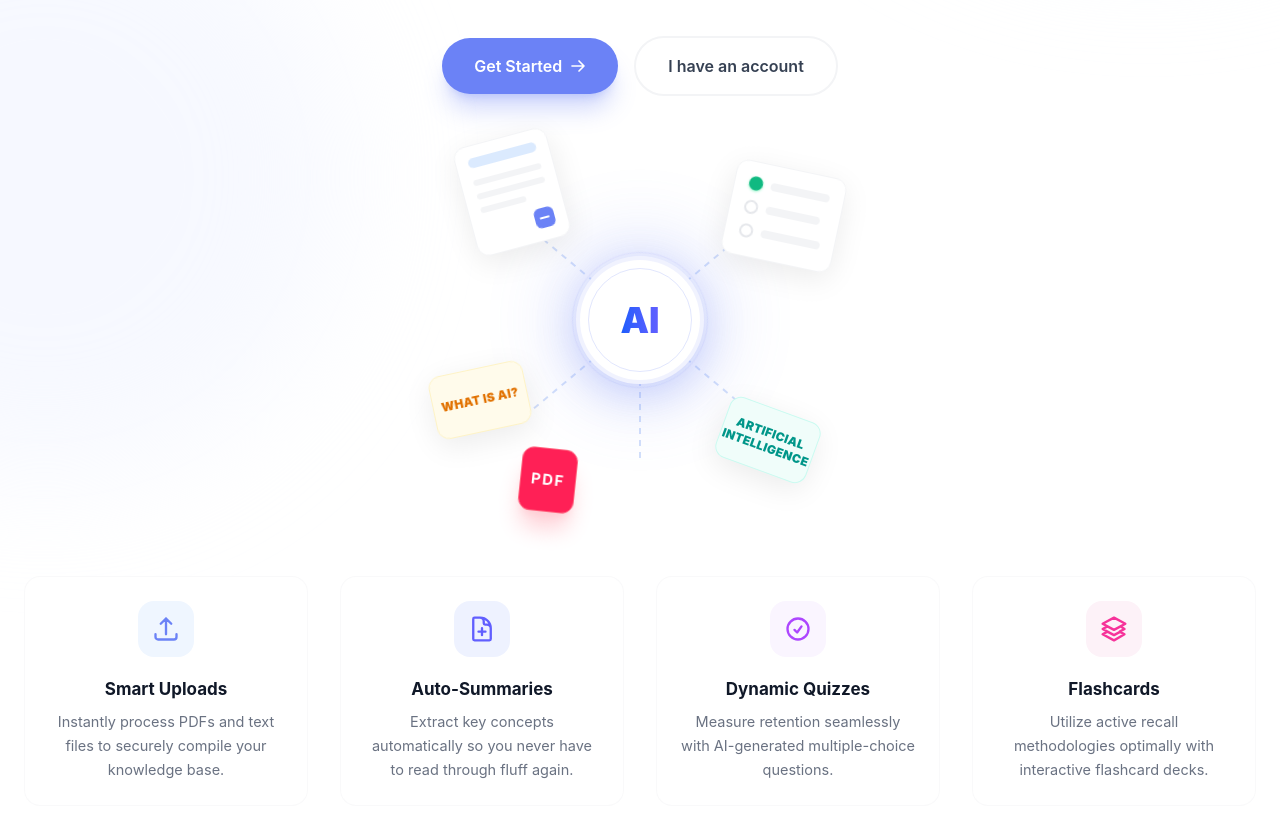
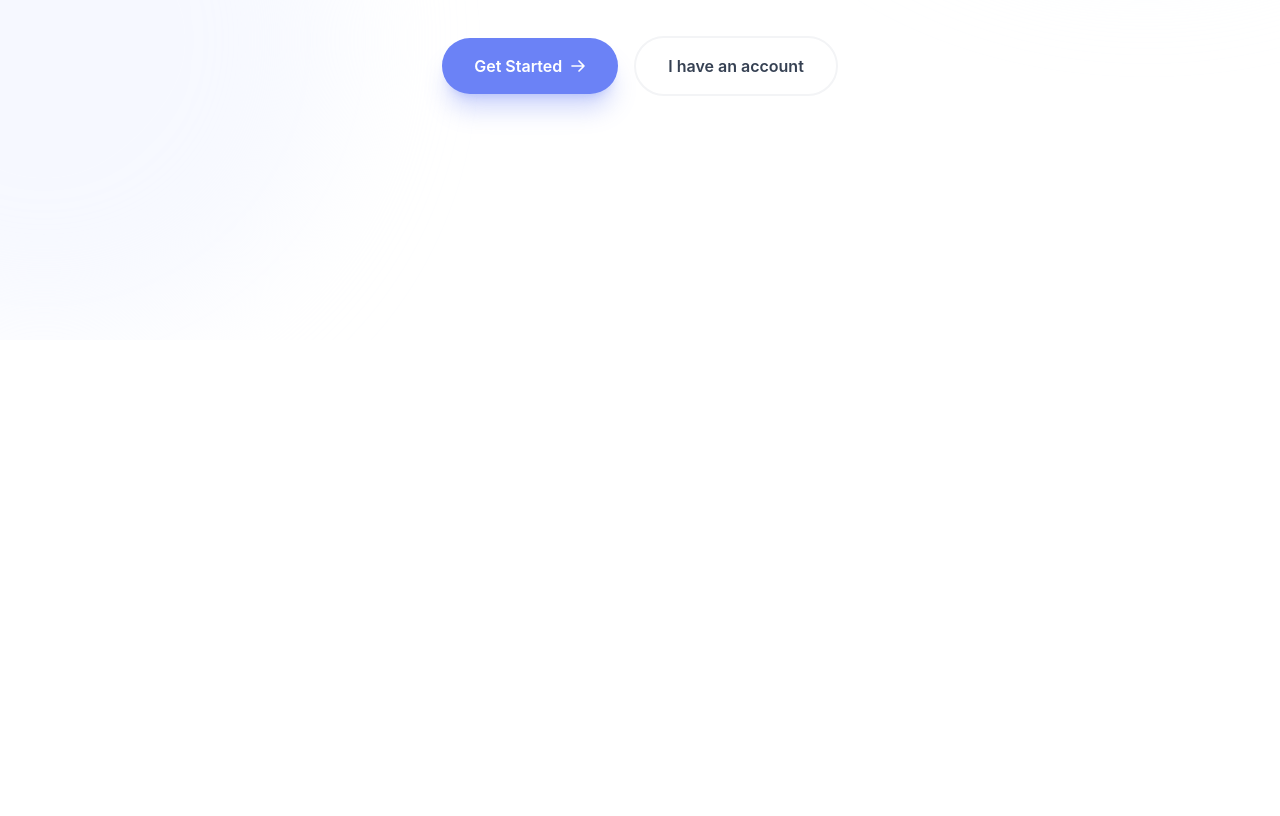
Before and after one commit to kunalmishra25/Cognify, a React (Vite) app in the folder my-ai/: page / in a window 1280 px wide. Shown: the part 460-1276 px from the top of the page. After the commit the page ends 800 px from the top, so only its background shows below. Built offline with nearby package versions, Linux system fonts and the light colour scheme.

Commit message:
error fixed

```diff
--- a/my-ai/src/pages/LandingPage.jsx
+++ b/my-ai/src/pages/LandingPage.jsx
@@ -10,8 +10,17 @@ const LandingPage = () => {
                 <div className="absolute top-0 right-0 w-[800px] h-[800px] bg-blue-50 rounded-full opacity-50 blur-3xl -translate-y-1/2 translate-x-1/3"></div>
                 <div className="absolute top-1/4 -left-64 w-[600px] h-[600px] bg-indigo-50 rounded-full opacity-50 blur-3xl"></div>
                 <div className="absolute -top-40 -right-40 w-96 h-96 bg-[#6B82F6] rounded-full opacity-10 filter blur-[100px]"></div>
-                <svg className="absolute top-0 left-0 w-full h-[60vh] opacity-20" viewBox="0 0 1440 320" preserveAspectRatio="none">
-                    <path fill="#6B82F6" fillOpacity="0.1" d="M0,224L48,213.3C96,203,192,181,288,181.3C384,181,480,203,576,213.3C672,224,768,224,864,197.3C960,171,1056,117,1152,101.3C1248,85,1344,107,1392,117.3L1440,128L1440,0L1392,0C1344,0,1248,0,1152,0C1056,0,960,0,864,0C768,0,672,0,576,0C480,0,384,0,288,0C192,0,96,0,48,0L0,0Z"></path>
+
+                <svg
+                    className="absolute top-0 left-0 w-full h-[60vh] opacity-20"
+                    viewBox="0 0 1440 320"
+                    preserveAspectRatio="none"
+                >
+                    <path
+                        fill="#6B82F6"
+                        fillOpacity="0.1"
+                        d="M0,224L48,213.3C96,203,192,181,288,181.3C384,181,480,203,576,213.3C672,224,768,224,864,197.3C960,171,1056,117,1152,101.3C1248,85,1344,107,1392,117.3L1440,128L1440,0L1392,0C1344,0,1248,0,1152,0C1056,0,960,0,864,0C768,0,672,0,576,0C480,0,384,0,288,0C192,0,96,0,48,0L0,0Z"
+                    />
                 </svg>
             </div>
 
@@ -20,9 +29,21 @@ const LandingPage = () => {
                 <div className="flex items-center gap-3">
                     <Logo className="h-14 sm:h-16 w-auto max-w-[190px]" />
                 </div>
+
                 <div className="flex items-center gap-6">
-                    <Link to="/login" className="hidden sm:block text-[15px] font-semibold text-gray-600 hover:text-[#6B82F6] transition-colors">Log In</Link>
-                    <Link to="/signup" className="text-[15px] font-medium text-white bg-[#6B82F6] hover:bg-[#5B72E2] px-6 py-2.5 rounded-full shadow-lg shadow-[#6B82F6]/30 transition-all hover:-translate-y-0.5 active:translate-y-0 active:scale-95">Start for Free</Link>
+                    <Link
+                        to="/login"
+                        className="hidden sm:block text-[15px] font-semibold text-gray-600 hover:text-[#6B82F6] transition-colors"
+                    >
+                        Log In
+                    </Link>
+
+                    <Link
+                        to="/signup"
+                        className="text-[15px] font-medium text-white bg-[#6B82F6] hover:bg-[#5B72E2] px-6 py-2.5 rounded-full shadow-lg shadow-[#6B82F6]/30 transition-all hover:-translate-y-0.5 active:translate-y-0 active:scale-95"
+                    >
+                        Start for Free
+                    </Link>
                 </div>
             </header>
 
@@ -33,126 +54,45 @@ const LandingPage = () => {
                 <div className="max-w-4xl mx-auto px-6 text-center">
                     <h1 className="text-5xl md:text-6xl lg:text-[72px] font-black text-gray-900 leading-[1.1] tracking-tight mb-8">
                         Your Personal AI <br />
-                        <span className="text-transparent bg-clip-text bg-linear-to-r from-[#6B82F6] to-indigo-500">Learning Companion</span>
+                        <span className="text-transparent bg-clip-text bg-linear-to-r from-[#6B82F6] to-indigo-500">
+                            Learning Companion
+                        </span>
                     </h1>
+
                     <p className="text-lg md:text-xl text-gray-500 mb-10 max-w-2xl mx-auto leading-relaxed">
-                        Simplify your study routine. Upload your notes, slides, or documents, and let our AI instantly generate structured flashcards, summaries, and quizzes seamlessly.
+                        Simplify your study routine. Upload your notes, slides, or documents, and let our AI instantly
+                        generate structured flashcards, summaries, and quizzes seamlessly.
                     </p>
 
                     <div className="flex flex-col sm:flex-row items-center justify-center gap-4">
-                        <Link to="/signup" className="w-full sm:w-auto bg-[#6B82F6] hover:bg-[#5B72E2] text-white font-semibold py-4 px-8 rounded-full shadow-xl shadow-[#6B82F6]/30 transition-all hover:-translate-y-1 active:translate-y-0 active:scale-95 flex items-center justify-center gap-2 text-[16px]">
+                        <Link
+                            to="/signup"
+                            className="w-full sm:w-auto bg-[#6B82F6] hover:bg-[#5B72E2] text-white font-semibold py-4 px-8 rounded-full shadow-xl shadow-[#6B82F6]/30 transition-all hover:-translate-y-1 active:translate-y-0 active:scale-95 flex items-center justify-center gap-2 text-[16px]"
+                        >
                             Get Started
-                            <svg xmlns="http://www.w3.org/2000/svg" fill="none" viewBox="0 0 24 24" strokeWidth={2.5} stroke="currentColor" className="w-4 h-4">
-                                <path strokeLinecap="round" strokeLinejoin="round" d="M13.5 4.5L21 12m0 0l-7.5 7.5M21 12H3" />
+                            <svg
+                                xmlns="http://www.w3.org/2000/svg"
+                                fill="none"
+                                viewBox="0 0 24 24"
+                                strokeWidth={2.5}
+                                stroke="currentColor"
+                                className="w-4 h-4"
+                            >
+                                <path
+                                    strokeLinecap="round"
+                                    strokeLinejoin="round"
+                                    d="M13.5 4.5L21 12m0 0l-7.5 7.5M21 12H3"
+                                />
                             </svg>
                         </Link>
-                        <Link to="/login" className="w-full sm:w-auto bg-white border-2 border-gray-100 hover:border-gray-200 hover:bg-gray-50 text-gray-700 font-semibold py-4 px-8 rounded-full transition-all text-[16px] flex items-center justify-center">
+
+                        <Link
+                            to="/login"
+                            className="w-full sm:w-auto bg-white border-2 border-gray-100 hover:border-gray-200 hover:bg-gray-50 text-gray-700 font-semibold py-4 px-8 rounded-full transition-all text-[16px] flex items-center justify-center"
+                        >
                             I have an account
                         </Link>
                     </div>
-                </div>
-
-                {/* Center stage CSS Illustration */}
-                <div className="relative w-full max-w-3xl mx-auto mt-24 mb-32 flex justify-center items-center h-64 scale-90 sm:scale-100">
-                    <div className="relative w-80 h-80 flex items-center justify-center">
-
-                        {/* Connecting dashed lines SVG */}
-                        <svg className="absolute inset-0 w-full h-full z-0 opacity-20 pointer-events-none" viewBox="0 0 320 320">
-                            <path d="M160 160 L40 60 M160 160 L280 60 M160 160 L160 300 M160 160 L40 260 M160 160 L280 260" stroke="#2563EB" strokeWidth="2" strokeDasharray="6 6" />
-                        </svg>
-
-                        {/* Background glow behind AI core */}
-                        <div className="absolute w-40 h-40 bg-[#6B82F6] rounded-full opacity-20 filter blur-2xl"></div>
-
-                        {/* Central AI glowing core */}
-                        <div className="absolute z-30 w-32 h-32 bg-white rounded-full shadow-[0_10px_40px_rgba(107,130,246,0.3)] flex flex-col items-center justify-center border-4 border-[#6B82F6]/10">
-                            <span className="text-transparent bg-clip-text bg-linear-to-r from-blue-600 to-indigo-500 font-black text-4xl">AI</span>
-                            <div className="absolute inset-2 rounded-full border border-[#6B82F6]/20"></div>
-                            <div className="absolute -inset-2 border border-[#6B82F6]/10 rounded-full animate-[spin_10s_linear_infinite]"></div>
-                        </div>
-
-                        {/* Floating Card 1: Document/Summary */}
-                        <div className="absolute z-20 w-24 h-28 bg-white backdrop-blur-sm rounded-xl shadow-[0_8px_30px_rgb(0,0,0,0.08)] -top-6 -left-4 transform -rotate-[15deg] p-3 flex flex-col gap-2 border border-gray-100 hover:scale-105 transition-transform cursor-default">
-                            <div className="w-full h-2.5 bg-blue-100 rounded-lg"></div>
-                            <div className="w-full h-1.5 bg-gray-100 rounded-lg mt-1"></div>
-                            <div className="w-full h-1.5 bg-gray-100 rounded-lg"></div>
-                            <div className="w-2/3 h-1.5 bg-gray-100 rounded-lg"></div>
-                            <div className="mt-auto self-end w-5 h-5 bg-[#6B82F6] rounded-md flex items-center justify-center">
-                                <div className="w-2.5 h-0.5 bg-white rounded"></div>
-                            </div>
-                        </div>
-
-                        {/* Floating Card 2: Quiz Checkmarks */}
-                        <div className="absolute z-20 w-28 h-24 bg-white backdrop-blur-sm rounded-xl shadow-[0_8px_30px_rgb(0,0,0,0.08)] top-2 -right-10 transform rotate-12 p-3.5 flex flex-col gap-2.5 border border-gray-100 hover:scale-105 transition-transform cursor-default">
-                            <div className="flex items-center gap-2"><div className="w-3.5 h-3.5 rounded-full bg-[#10B981] shadow-sm shadow-emerald-200 flex-shrink-0"></div><div className="w-full h-2 bg-gray-100 rounded"></div></div>
-                            <div className="flex items-center gap-2"><div className="w-3.5 h-3.5 rounded-full border-2 border-gray-200 flex-shrink-0"></div><div className="w-2/3 h-2 bg-gray-100 rounded"></div></div>
-                            <div className="flex items-center gap-2"><div className="w-3.5 h-3.5 rounded-full border-2 border-gray-200 flex-shrink-0"></div><div className="w-5/6 h-2 bg-gray-100 rounded"></div></div>
-                        </div>
-
-                        {/* Floating Card 3: Flashcard Back */}
-                        <div className="absolute z-20 w-24 h-16 bg-amber-50 border border-amber-100 rounded-xl shadow-[0_8px_30px_rgb(0,0,0,0.08)] bottom-12 -left-12 transform -rotate-12 flex flex-col items-center justify-center gap-1 hover:scale-105 transition-transform cursor-default">
-                            <span className="text-[12px] font-black text-amber-600 tracking-wide">WHAT IS AI?</span>
-                        </div>
-
-                        {/* Floating Card 4: Flashcard Front */}
-                        <div className="absolute z-20 w-24 h-16 bg-teal-50 border border-teal-100 rounded-xl shadow-[0_8px_30px_rgb(0,0,0,0.08)] bottom-2 -right-4 transform rotate-[20deg] flex flex-col items-center justify-center hover:scale-105 transition-transform cursor-default">
-                            <span className="text-[12px] font-black text-teal-600 tracking-wide text-center leading-tight">ARTIFICIAL<br />INTELLIGENCE</span>
-                        </div>
-
-                        {/* Floating PDF Icon */}
-                        <div className="absolute z-40 w-14 h-16 bg-rose-500 text-white rounded-xl shadow-xl shadow-rose-200 -bottom-8 left-10 border border-rose-400 flex flex-col items-center justify-center transform rotate-6 hover:scale-110 transition-transform cursor-default">
-                            <span className="font-bold text-[15px] tracking-widest">PDF</span>
-                        </div>
-                    </div>
-                </div>
-
-                {/* Features Highlights (Clean Centered Row) */}
-                <div className="w-full max-w-7xl mx-auto px-6 grid grid-cols-1 md:grid-cols-2 lg:grid-cols-4 gap-8 md:gap-6 lg:gap-8">
-
-                    {/* Feature 1 */}
-                    <div className="flex flex-col items-center text-center p-6 rounded-2xl bg-white/50 backdrop-blur-xl border border-gray-100/50 hover:bg-white hover:shadow-xl hover:shadow-gray-200/50 transition-all group">
-                        <div className="w-14 h-14 rounded-2xl bg-blue-50 text-[#6B82F6] flex items-center justify-center mb-5 group-hover:scale-110 group-hover:bg-[#6B82F6] group-hover:text-white transition-all duration-300">
-                            <svg xmlns="http://www.w3.org/2000/svg" fill="none" viewBox="0 0 24 24" strokeWidth={2} stroke="currentColor" className="w-7 h-7">
-                                <path strokeLinecap="round" strokeLinejoin="round" d="M3 16.5v2.25A2.25 2.25 0 005.25 21h13.5A2.25 2.25 0 0021 18.75V16.5m-13.5-9L12 3m0 0l4.5 4.5M12 3v13.5" />
-                            </svg>
-                        </div>
-                        <h3 className="font-bold text-gray-900 mb-2 text-[17px]">Smart Uploads</h3>
-                        <p className="text-[14.5px] text-gray-500 leading-relaxed">Instantly process PDFs and text files to securely compile your knowledge base.</p>
-                    </div>
-
-                    {/* Feature 2 */}
-                    <div className="flex flex-col items-center text-center p-6 rounded-2xl bg-white/50 backdrop-blur-xl border border-gray-100/50 hover:bg-white hover:shadow-xl hover:shadow-gray-200/50 transition-all group">
-                        <div className="w-14 h-14 rounded-2xl bg-indigo-50 text-indigo-500 flex items-center justify-center mb-5 group-hover:scale-110 group-hover:bg-indigo-500 group-hover:text-white transition-all duration-300">
-                            <svg xmlns="http://www.w3.org/2000/svg" fill="none" viewBox="0 0 24 24" strokeWidth={2} stroke="currentColor" className="w-7 h-7">
-                                <path strokeLinecap="round" strokeLinejoin="round" d="M19.5 14.25v-2.625a3.375 3.375 0 00-3.375-3.375h-1.5A1.125 1.125 0 0113.5 7.125v-1.5a3.375 3.375 0 00-3.375-3.375H8.25m3.75 9v6m3-3H9m1.5-12H5.625c-.621 0-1.125.504-1.125 1.125v17.25c0 .621.504 1.125 1.125 1.125h12.75c.621 0 1.125-.504 1.125-1.125V11.25a9 9 0 00-9-9z" />
-                            </svg>
-                        </div>
-                        <h3 className="font-bold text-gray-900 mb-2 text-[17px]">Auto-Summaries</h3>
-                        <p className="text-[14.5px] text-gray-500 leading-relaxed">Extract key concepts automatically so you never have to read through fluff again.</p>
-                    </div>
-
-                    {/* Feature 3 */}
-                    <div className="flex flex-col items-center text-center p-6 rounded-2xl bg-white/50 backdrop-blur-xl border border-gray-100/50 hover:bg-white hover:shadow-xl hover:shadow-gray-200/50 transition-all group">
-                        <div className="w-14 h-14 rounded-2xl bg-purple-50 text-purple-500 flex items-center justify-center mb-5 group-hover:scale-110 group-hover:bg-purple-500 group-hover:text-white transition-all duration-300">
-                            <svg xmlns="http://www.w3.org/2000/svg" fill="none" viewBox="0 0 24 24" strokeWidth={2} stroke="currentColor" className="w-7 h-7">
-                                <path strokeLinecap="round" strokeLinejoin="round" d="M9 12.75L11.25 15 15 9.75M21 12a9 9 0 11-18 0 9 9 0 0118 0z" />
-                            </svg>
-                        </div>
-                        <h3 className="font-bold text-gray-900 mb-2 text-[17px]">Dynamic Quizzes</h3>
-                        <p className="text-[14.5px] text-gray-500 leading-relaxed">Measure retention seamlessly with AI-generated multiple-choice questions.</p>
-                    </div>
-
-                    {/* Feature 4 */}
-                    <div className="flex flex-col items-center text-center p-6 rounded-2xl bg-white/50 backdrop-blur-xl border border-gray-100/50 hover:bg-white hover:shadow-xl hover:shadow-gray-200/50 transition-all group">
-                        <div className="w-14 h-14 rounded-2xl bg-pink-50 text-pink-500 flex items-center justify-center mb-5 group-hover:scale-110 group-hover:bg-pink-500 group-hover:text-white transition-all duration-300">
-                            <svg xmlns="http://www.w3.org/2000/svg" fill="none" viewBox="0 0 24 24" strokeWidth={2} stroke="currentColor" className="w-7 h-7">
-                                <path strokeLinecap="round" strokeLinejoin="round" d="M6.429 9.75L2.25 12l4.179 2.25m0-4.5l5.571 3 5.571-3m-11.142 0L2.25 7.5 12 2.25l9.75 5.25-4.179 2.25m0 0L21 12l-4.179 2.25m0 0l4.179 2.25L12 21.75 2.25 16.5l4.179-2.25m11.142 0l-5.571 3-5.571-3" />
-                            </svg>
-                        </div>
-                        <h3 className="font-bold text-gray-900 mb-2 text-[17px]">Flashcards</h3>
-                        <p className="text-[14.5px] text-gray-500 leading-relaxed">Utilize active recall methodologies optimally with interactive flashcard decks.</p>
-                    </div>
-
                 </div>
             </main>
         </div>
```
Also changed, not shown: 2 other files (tests, documents, lock files or other folders).
